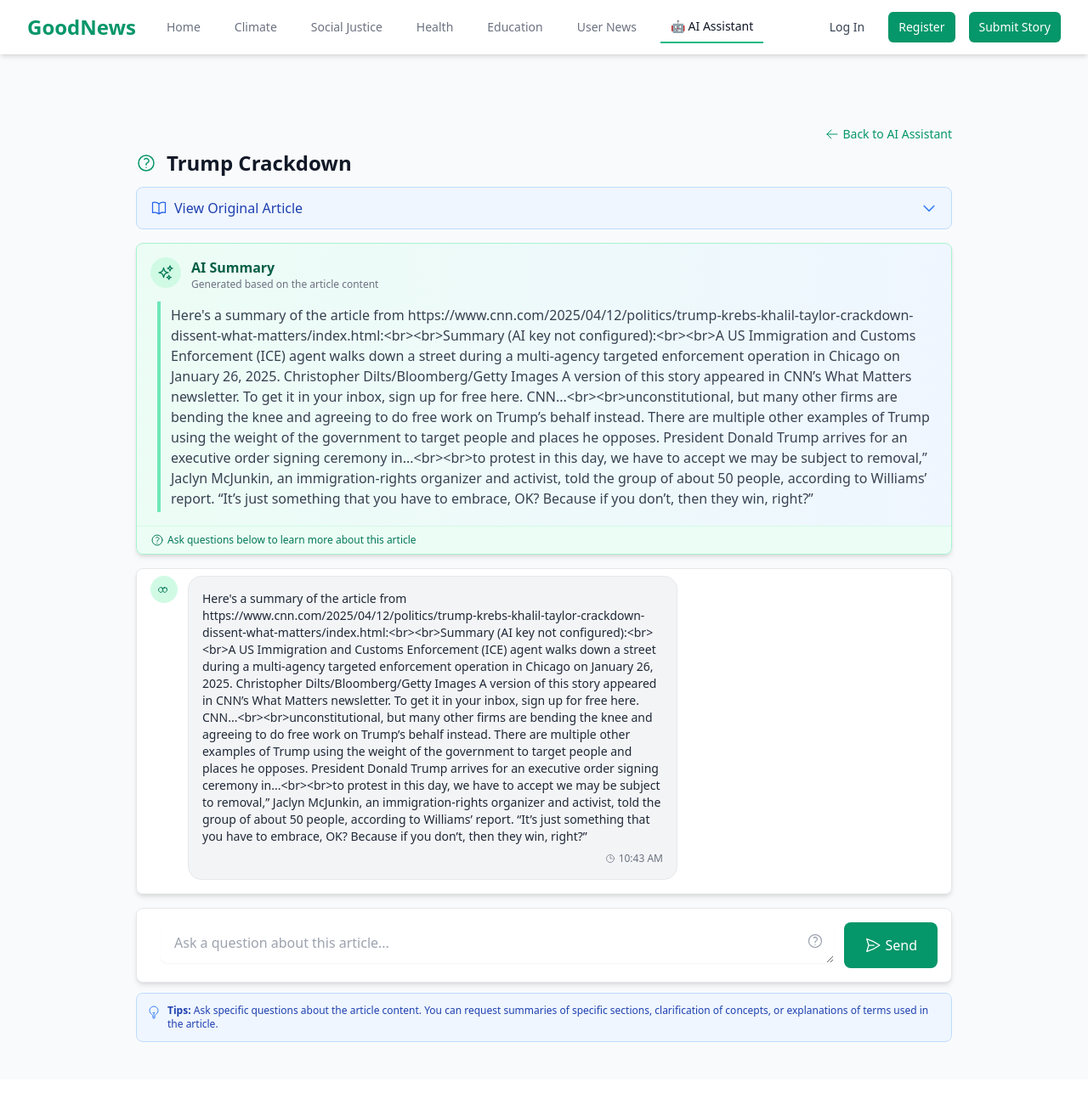
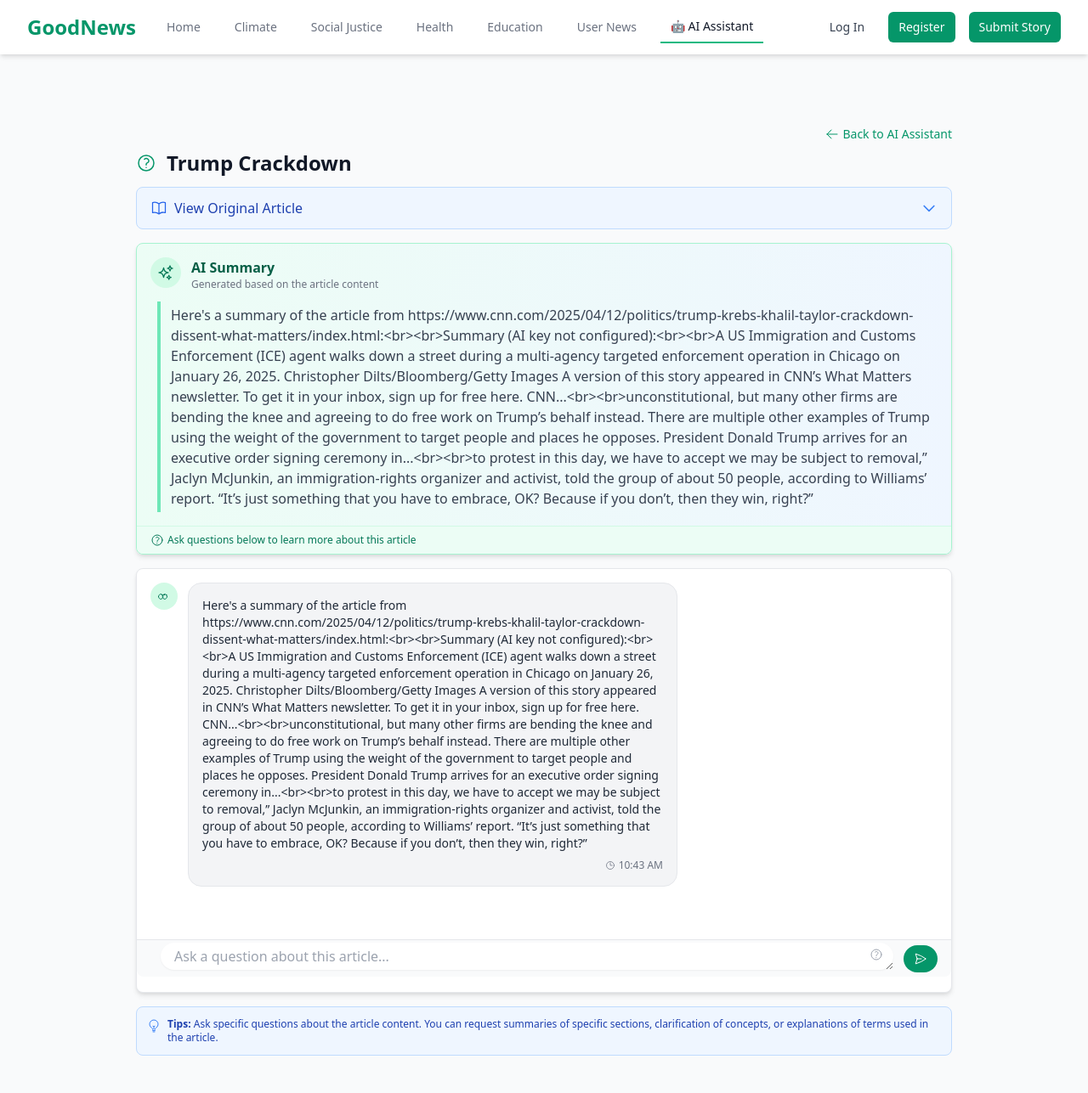
Before and after one commit to eshan06/goodnews, a Flask app: page /chat/1 in a window 1280 px wide. Shown: the whole page at 85% size. Before the commit the page ends 1227 px from the top, so only its background shows below. Run offline with Flask 3, Linux system fonts and the light colour scheme.

Commit message:
finished chat

```diff
--- a/templates/chat_session.html
+++ b/templates/chat_session.html
@@ -74,8 +74,10 @@
     </div>
     {% endif %}
 
-    <!-- Chat Messages -->
-    <div id="chatMessages" class="bg-white border border-gray-200 rounded-lg shadow-md p-4 mb-4 h-96 overflow-y-auto">
+    <!-- Chat Messages with Integrated Input -->
+    <div class="bg-white border border-gray-200 rounded-lg shadow-md mb-4 flex flex-col" style="height: 60vh; min-height: 500px;">
+        <!-- Chat Messages Area -->
+        <div id="chatMessages" class="p-4 overflow-y-scroll flex-grow" style="max-height: calc(60vh - 44px);">
             <div class="space-y-4">
                 {% for message in messages %}
                 <div class="flex {% if message.is_user %}justify-end{% endif %}">
@@ -112,37 +114,37 @@
                     {% endif %}
                 </div>
                 {% endfor %}
+                <div id="chat-end"></div>
             </div>
         </div>
 
-    <!-- Chat Form -->
-    <div class="bg-white border border-gray-200 rounded-lg shadow-md p-4">
-        <form method="POST" id="chatForm" class="flex space-x-3">
+        <!-- Integrated Chat Form -->
+        <div class="px-4 py-1 border-t border-gray-200 bg-gray-50 rounded-b-lg flex-shrink-0" style="height: 44px;">
+            <form method="POST" id="chatForm" class="flex space-x-3 h-full items-center" action="{{ url_for('chat_session', session_id=session.id) }}#chat-end">
                 {{ form.csrf_token }}
                 <div class="flex-grow relative">
-                {{ form.message(class="w-full rounded-lg border-gray-300 shadow-sm focus:border-green-500 focus:ring-green-500 px-4 py-3 pr-10", placeholder="Ask a question about this article...", rows="1") }}
-                <div class="absolute right-3 top-3 text-gray-400">
-                    <svg xmlns="http://www.w3.org/2000/svg" fill="none" viewBox="0 0 24 24" stroke-width="1.5" stroke="currentColor" class="w-5 h-5">
+                    {{ form.message(class="w-full rounded-full border-gray-300 shadow-sm focus:border-green-500 focus:ring-green-500 px-4 py-1 pr-10 h-8", placeholder="Ask a question about this article...", rows="1") }}
+                    <div class="absolute right-3 top-1.5 text-gray-400">
+                        <svg xmlns="http://www.w3.org/2000/svg" fill="none" viewBox="0 0 24 24" stroke-width="1.5" stroke="currentColor" class="w-4 h-4">
                             <path stroke-linecap="round" stroke-linejoin="round" d="M9.879 7.519c1.171-1.025 3.071-1.025 4.242 0 1.172 1.025 1.172 2.687 0 3.712-.203.179-.43.326-.67.442-.745.361-1.45.999-1.45 1.827v.75M21 12a9 9 0 11-18 0 9 9 0 0118 0zm-9 5.25h.008v.008H12v-.008z" />
                         </svg>
                     </div>
                 </div>
-            <button type="submit" class="bg-green-600 text-white py-3 px-6 rounded-lg hover:bg-green-700 focus:outline-none focus:ring-2 focus:ring-offset-2 focus:ring-green-500 transition-colors flex items-center">
+                <button type="submit" class="bg-green-600 text-white py-0.5 px-3 rounded-full hover:bg-green-700 focus:outline-none focus:ring-1 focus:ring-green-500 transition-colors flex items-center h-8">
                     <span id="sendText" class="flex items-center">
-                    <svg xmlns="http://www.w3.org/2000/svg" fill="none" viewBox="0 0 24 24" stroke-width="1.5" stroke="currentColor" class="w-5 h-5 mr-1">
+                        <svg xmlns="http://www.w3.org/2000/svg" fill="none" viewBox="0 0 24 24" stroke-width="1.5" stroke="currentColor" class="w-4 h-4">
                             <path stroke-linecap="round" stroke-linejoin="round" d="M6 12L3.269 3.126A59.768 59.768 0 0121.485 12 59.77 59.77 0 013.27 20.876L5.999 12zm0 0h7.5" />
                         </svg>
-                    Send
                     </span>
                     <span id="loadingText" class="hidden flex items-center">
-                    <svg class="animate-spin h-5 w-5 mr-2" viewBox="0 0 24 24">
+                        <svg class="animate-spin h-4 w-4" viewBox="0 0 24 24">
                             <circle class="opacity-25" cx="12" cy="12" r="10" stroke="currentColor" stroke-width="4"></circle>
                             <path class="opacity-75" fill="currentColor" d="M4 12a8 8 0 018-8V0C5.373 0 0 5.373 0 12h4zm2 5.291A7.962 7.962 0 014 12H0c0 3.042 1.135 5.824 3 7.938l3-2.647z"></path>
                         </svg>
-                    Thinking...
                     </span>
                 </button>
             </form>
+        </div>
     </div>
 
     <!-- Tips Card -->
@@ -161,10 +163,24 @@
 </div>
 
 <script>
+    // Add smooth scrolling to the page
+    document.documentElement.style.scrollBehavior = 'smooth';
+
     // Scroll to bottom of chat on page load
     document.addEventListener('DOMContentLoaded', function() {
+        // Scroll chat container to bottom
         const chatMessages = document.getElementById('chatMessages');
         chatMessages.scrollTop = chatMessages.scrollHeight;
+
+        // Scroll page to the chatMessages container if coming from a form submission
+        if (window.location.hash === '#chat-end') {
+            const chatEnd = document.getElementById('chat-end');
+            if (chatEnd) {
+                chatEnd.scrollIntoView();
+                // Also make sure the chat container is scrolled
+                chatMessages.scrollTop = chatMessages.scrollHeight;
+            }
+        }
 
         // Toggle article visibility
         const showArticleBtn = document.getElementById('showArticleBtn');
```
Also changed, not shown: instance/goodnews.db. Lines whose indentation alone changed are shown as unchanged.
